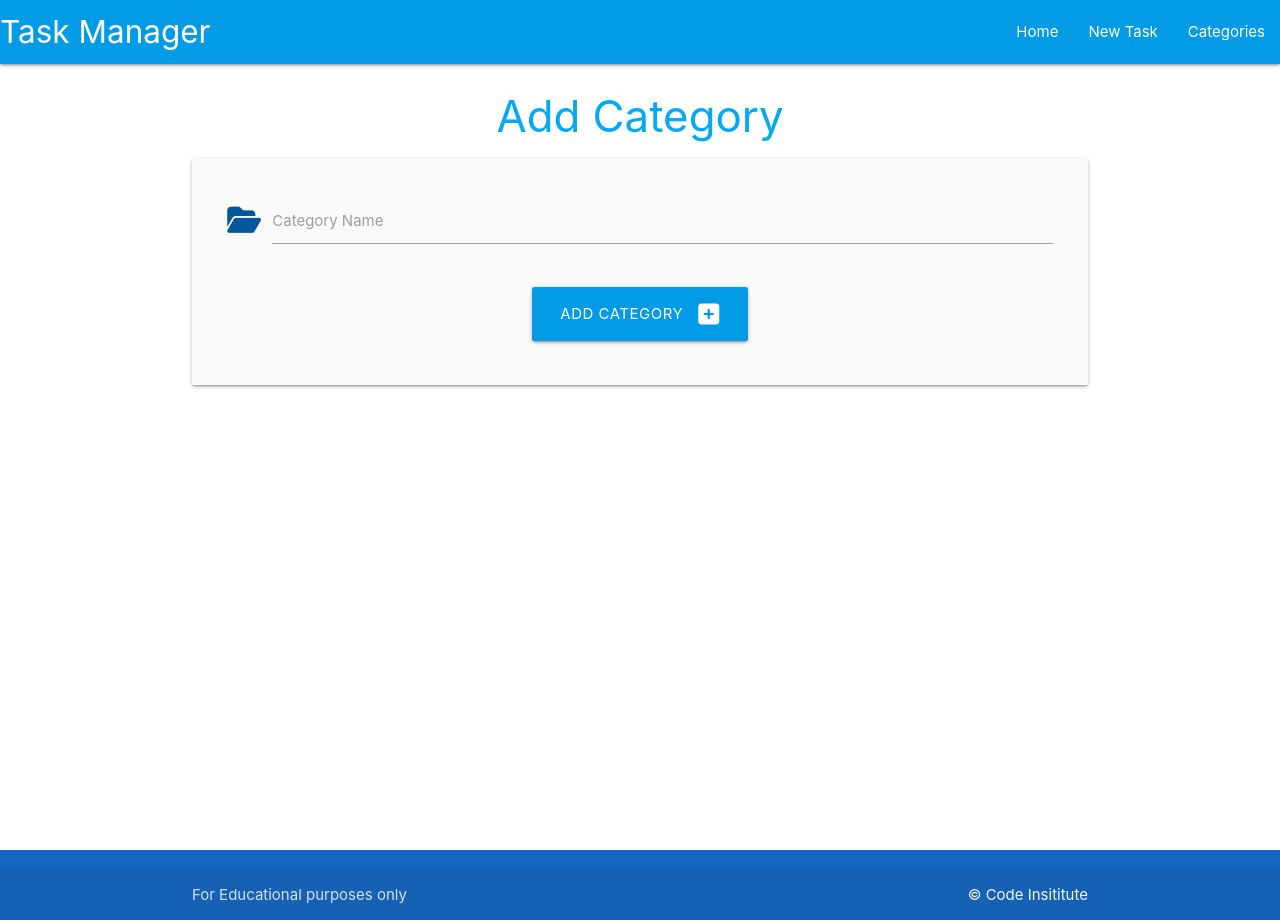
After one commit to Colm1711/task-manager, a Flask app: page /add_category in a window 1280 px wide. The commit adds this page. Run offline with Flask 2, Linux system fonts and the light colour scheme; some libraries are stand-ins or nearby versions.

Commit message:
add category and categories pages and hooked add category to DB

```diff
--- a/taskmanager/routes.py
+++ b/taskmanager/routes.py
@@ -1,8 +1,21 @@
-from flask import render_template
+from flask import render_template, request, redirect, url_for
 from taskmanager import app, db
 from taskmanager.models import Category, Task
-
 
 @app.route("/")
 def home():
     return render_template("tasks.html")
+
+
+@app.route("/categories")
+def categories():
+    return render_template("categories.html")
+
+@app.route("/add_category", methods=["GET", "POST"])
+def add_category():
+    if request.method == "POST":
+        category = Category(category_name=request.form.get("category_name"))
+        db.session.add(category)
+        db.session.commit()
+        return redirect(url_for("categories"))
+    return render_template("add_category.html")
--- /dev/null
+++ b/taskmanager/templates/add_category.html
@@ -0,0 +1,25 @@
+{% extends "base.html" %}
+{% block content %}
+
+<h3 class="light-blue-text text-light-4 center-align">Add Category</h3>
+<div class="row card-panel grey lighten-5">
+    <form class="col s12" method="POST" action="{{ url_for('add_category') }}">
+        <!-- category name -->
+        <div class="row">
+            <div class="input-field col s12">
+                <i class="fas fa-folder-open prefix light-blue-text text-darken-4"></i>
+                <input id="category_name" name="category_name" minlength="3" maxlength="25" type="text" class="validate" required>
+                <label for="category_name">Category Name</label>
+            </div>
+        </div>
+        <!-- submit button -->
+        <div class="row">
+            <div class="col s12 center-align">
+                <button type="submit" class="btn-large light-blue darken-1">
+                    Add Category <i class="fas fa-plus-square right"></i>
+                </button>
+            </div>
+        </div>
+    </form>
+</div>
+{% endblock %}
--- a/taskmanager/templates/base.html
+++ b/taskmanager/templates/base.html
@@ -19,7 +19,7 @@
             <ul class="right hide-on-med-and-down">
                 <li><a href="{{ url_for('home') }}">Home</a></li>
                 <li><a href="">New Task</a></li>
-                <li><a href="">Categories</a></li>
+                <li><a href="{{ url_for('categories') }}">Categories</a></li>
             </ul>
             </div>
         </nav>
@@ -28,7 +28,7 @@
         <ul class="sidenav" id="mobile-demo">
             <li><a href="{{ url_for('home') }}">Home</a></li>
             <li><a href="">New Task</a></li>
-            <li><a href="">Categories</a></li>
+            <li><a href="{{ url_for('categories') }}">Categories</a></li>
         </ul>
     </header>
 
@@ -50,6 +50,7 @@
       </footer>
 
     <script src="https://cdnjs.cloudflare.com/ajax/libs/materialize/1.0.0/js/materialize.min.js"></script>
+    <script src="https://kit.fontawesome.com/35fe0ba271.js" crossorigin="anonymous"></script>
     <script src="{{ url_for('static', filename='js/script.js') }}"></script>
 </body>
 </html>
```
Also changed, not shown: taskmanager/templates/categories.html (added, +14 -0 lines).
